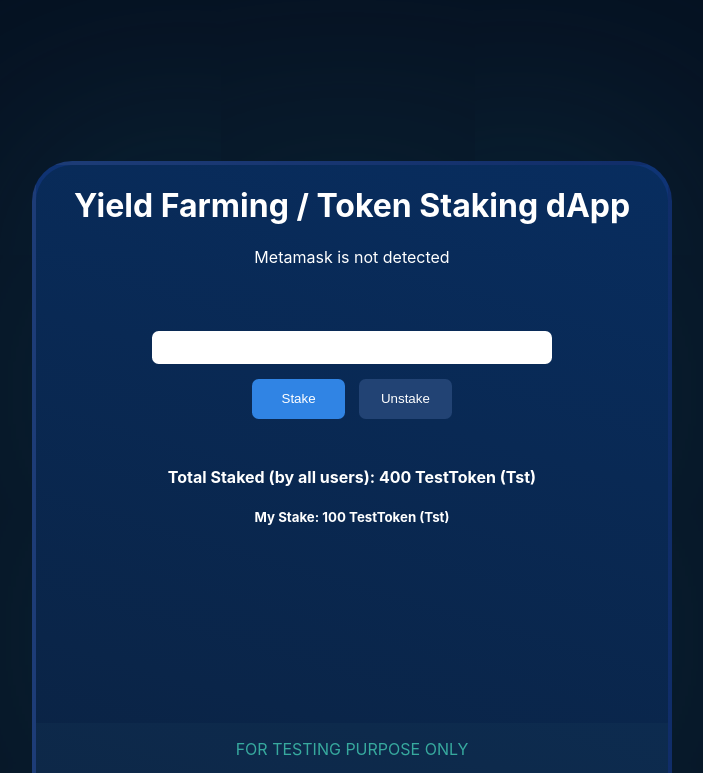
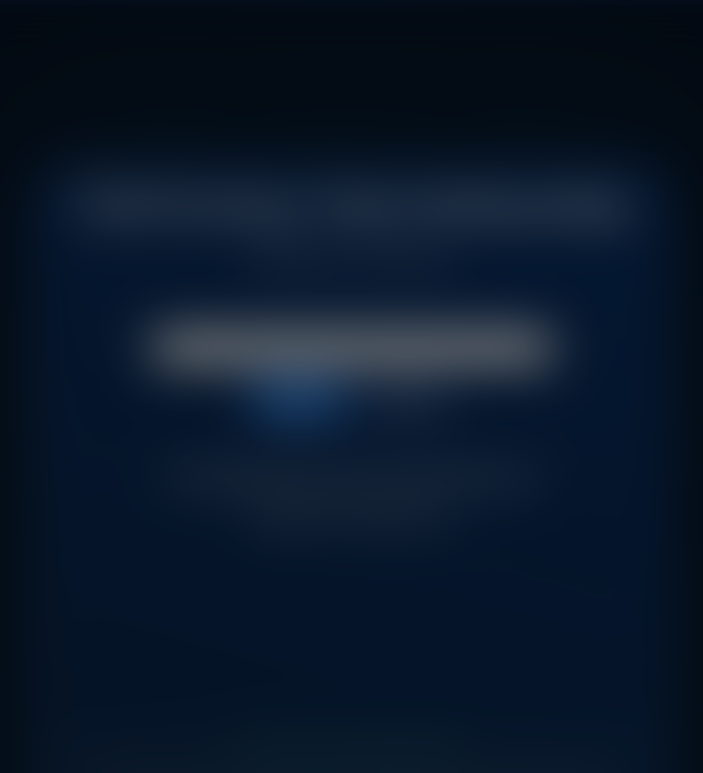
Before and after one commit to Niceboy0829/Staking-DApp, a React (Create React App) app: page / in a window 1280 px wide. Shown: the top 773 px of the page, without its empty margins (288-991 px from the left). Built offline with nearby package versions, Linux system fonts and the light colour scheme.

Commit message:
added curtains

```diff
--- a/src/App.js
+++ b/src/App.js
@@ -5,9 +5,13 @@
 
 const App = () => {
   const [account, setAccount] = useState('Connecting to Metamask..');
+
+  const [testTokenContract, setTestTokenContract] = useState('');
+  const [tokenStakingContract, setTokenStakingContract] = useState('');
   const [inputValue, setInputValue] = useState('');
   const [totalStaked, setTotalStaked] = useState(400);
   const [myStake, setMyStake] = useState(100);
+  const [loader, setLoader] = useState(true);
 
   useEffect(() => {
     //connecting to ethereum blockchain
@@ -46,6 +50,11 @@
 
   return (
     <div className={classes.Grid}>
+      {loader ? <div className={classes.curtain} onClick={() => {setLoader(false)}}></div> : null}
+      <div className={classes.loader}>
+
+      </div>
+
       <div className={classes.Child}>
         <h1>Yield Farming / Token Staking dApp</h1>
         <p>{account}</p>
@@ -60,7 +69,7 @@
         <Button buttonState={'stake'} stake={stakeHandler}>
           Stake
         </Button>
-        &nbsp;  &nbsp;
+        &nbsp; &nbsp;
         <Button buttonState={'unstake'} unstake={unStakeHandler}>
           Unstake
         </Button>
@@ -71,7 +80,7 @@
         <div className={classes.for_testing}>
           <p>FOR TESTING PURPOSE ONLY</p>
           <button>Claim for 1000 Tst (User)</button>
-          &nbsp;  &nbsp;
+          &nbsp; &nbsp;
           <button>Redistribute rewards (Admin)</button>
         </div>
       </div>
--- a/src/App.module.css
+++ b/src/App.module.css
@@ -87,3 +87,16 @@
 .for_testing button:hover {
   background-color: rgba(255, 255, 255, 0.068);
 }
+
+.curtain {
+  background-color: rgba(0, 0, 0, 0.466);
+ position: static;
+ height: 99em;
+ width: auto;
+ grid-column-start: 1;
+ grid-column-end: 6;
+ z-index: 1;
+ filter: blur(8px);
+ -webkit-backdrop-filter: blur(1.5em);
+  backdrop-filter: blur(1.5em);
+}
```
